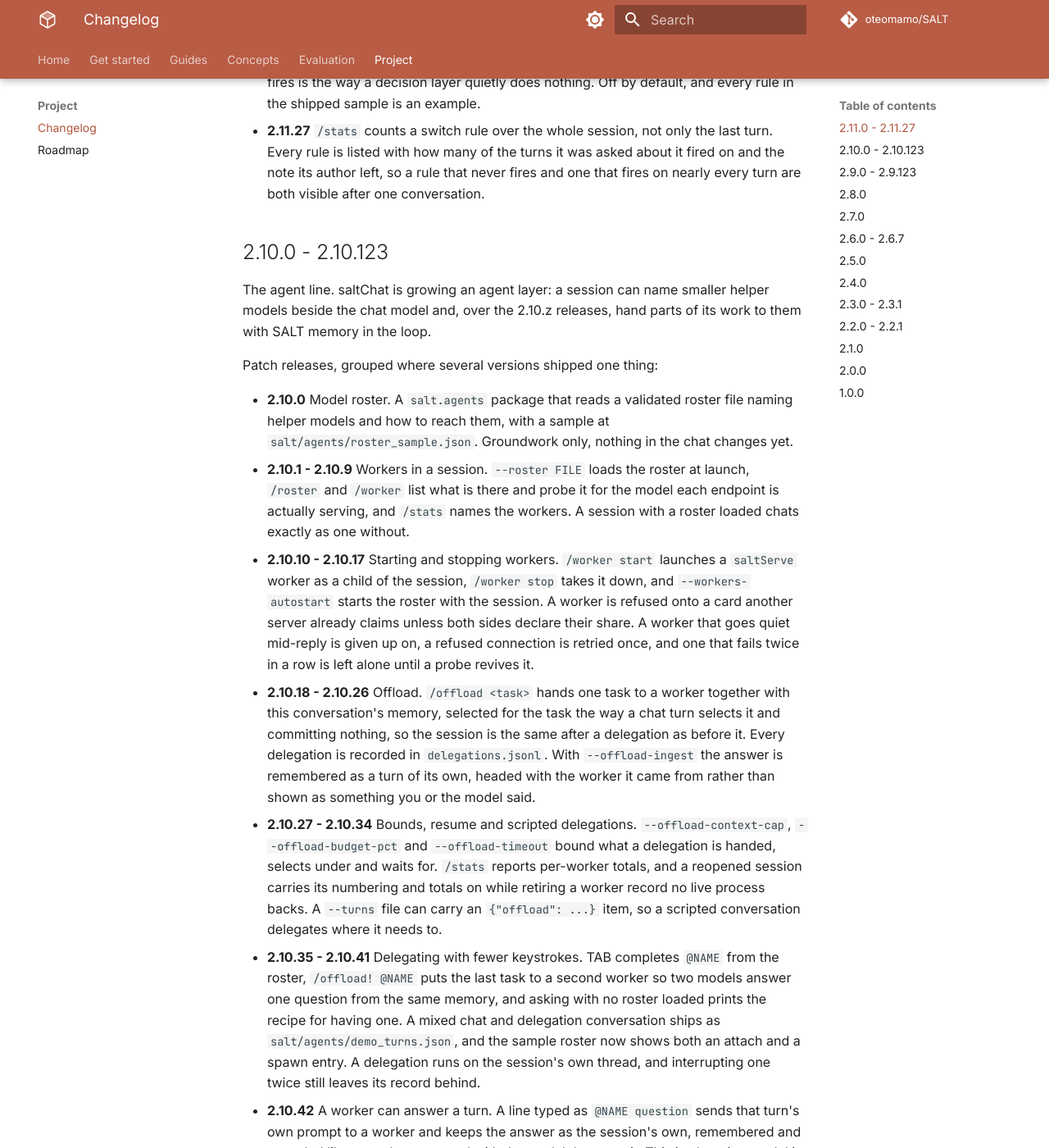
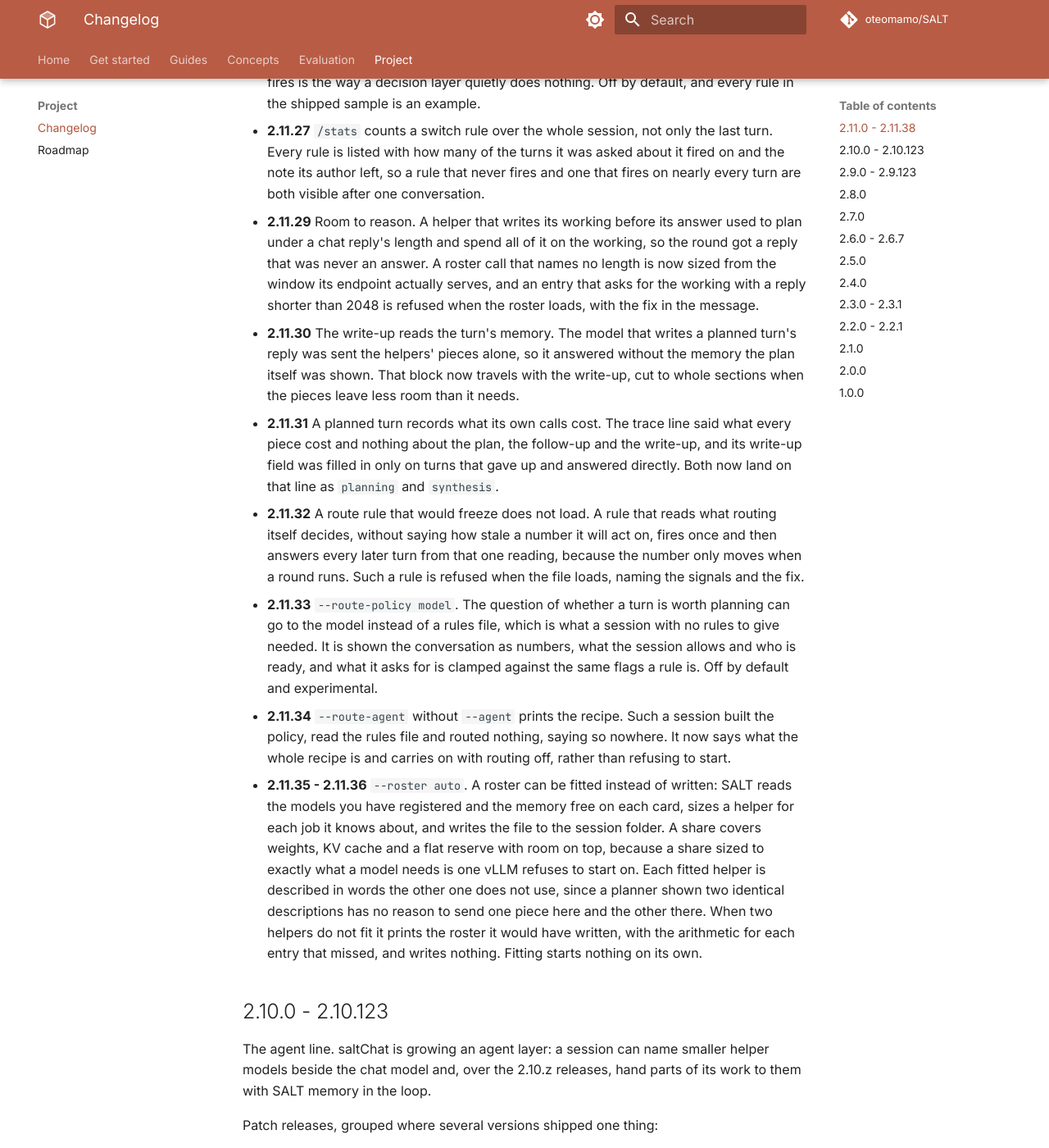
Before and after one commit to oteomamo/SALT, an MkDocs documentation site: the page built from docs/changelog.md, in a window 1280 px wide and 1400 px high, scrolled down 2091 px. Shown: the whole window at 82% size. Built offline with MkDocs 1.6.1 and Material for MkDocs 9.7.7, drawn with Linux system fonts in a browser that asks for light colours; comment, search, counter and statistics services are not loaded; the version menu is left out; some of the changed text lies outside the part shown.

Commit message:
v2.11.38 docs site: changelog entries for 2.11.29 to 2.11.37

```diff
--- a/docs/changelog.md
+++ b/docs/changelog.md
@@ -3,7 +3,7 @@
 What each version added. Versions match the git tags on the
 [repository](https://github.com/oteomamo/SALT).
 
-## 2.11.0 - 2.11.27
+## 2.11.0 - 2.11.38
 
 The MCP milestone. SALT is a working memory layer for any MCP client:
 `salt-mcp` serves compression, conversations and delegation over the
@@ -96,6 +96,49 @@ cover the tools, the roster and the limits.
   was asked about it fired on and the note its author left, so a rule
   that never fires and one that fires on nearly every turn are both
   visible after one conversation.
+- **2.11.29** Room to reason. A helper that writes its working before
+  its answer used to plan under a chat reply's length and spend all of
+  it on the working, so the round got a reply that was never an answer.
+  A roster call that names no length is now sized from the window its
+  endpoint actually serves, and an entry that asks for the working with
+  a reply shorter than 2048 is refused when the roster loads, with the
+  fix in the message.
+- **2.11.30** The write-up reads the turn's memory. The model that
+  writes a planned turn's reply was sent the helpers' pieces alone, so
+  it answered without the memory the plan itself was shown. That block
+  now travels with the write-up, cut to whole sections when the pieces
+  leave less room than it needs.
+- **2.11.31** A planned turn records what its own calls cost. The trace
+  line said what every piece cost and nothing about the plan, the
+  follow-up and the write-up, and its write-up field was filled in only
+  on turns that gave up and answered directly. Both now land on that
+  line as `planning` and `synthesis`.
+- **2.11.32** A route rule that would freeze does not load. A rule that
+  reads what routing itself decides, without saying how stale a number
+  it will act on, fires once and then answers every later turn from that
+  one reading, because the number only moves when a round runs. Such a
+  rule is refused when the file loads, naming the signals and the fix.
+- **2.11.33** `--route-policy model`. The question of whether a turn is
+  worth planning can go to the model instead of a rules file, which is
+  what a session with no rules to give needed. It is shown the
+  conversation as numbers, what the session allows and who is ready, and
+  what it asks for is clamped against the same flags a rule is. Off by
+  default and experimental.
+- **2.11.34** `--route-agent` without `--agent` prints the recipe. Such
+  a session built the policy, read the rules file and routed nothing,
+  saying so nowhere. It now says what the whole recipe is and carries on
+  with routing off, rather than refusing to start.
+- **2.11.35 - 2.11.36** `--roster auto`. A roster can be fitted instead
+  of written: SALT reads the models you have registered and the memory
+  free on each card, sizes a helper for each job it knows about, and
+  writes the file to the session folder. A share covers weights, KV
+  cache and a flat reserve with room on top, because a share sized to
+  exactly what a model needs is one vLLM refuses to start on. Each
+  fitted helper is described in words the other one does not use, since
+  a planner shown two identical descriptions has no reason to send one
+  piece here and the other there. When two helpers do not fit it prints
+  the roster it would have written, with the arithmetic for each entry
+  that missed, and writes nothing. Fitting starts nothing on its own.
 
 ## 2.10.0 - 2.10.123
 
--- a/pyproject.toml
+++ b/pyproject.toml
@@ -4,7 +4,7 @@ build-backend = "setuptools.build_meta"
 
 [project]
 name = "salt"
-version = "2.11.37"
+version = "2.11.38"
 description = "SALT: Salience-Aware Lexical Trie for Long-Context Compression"
 readme = "README.md"
 license = "MIT"
```
